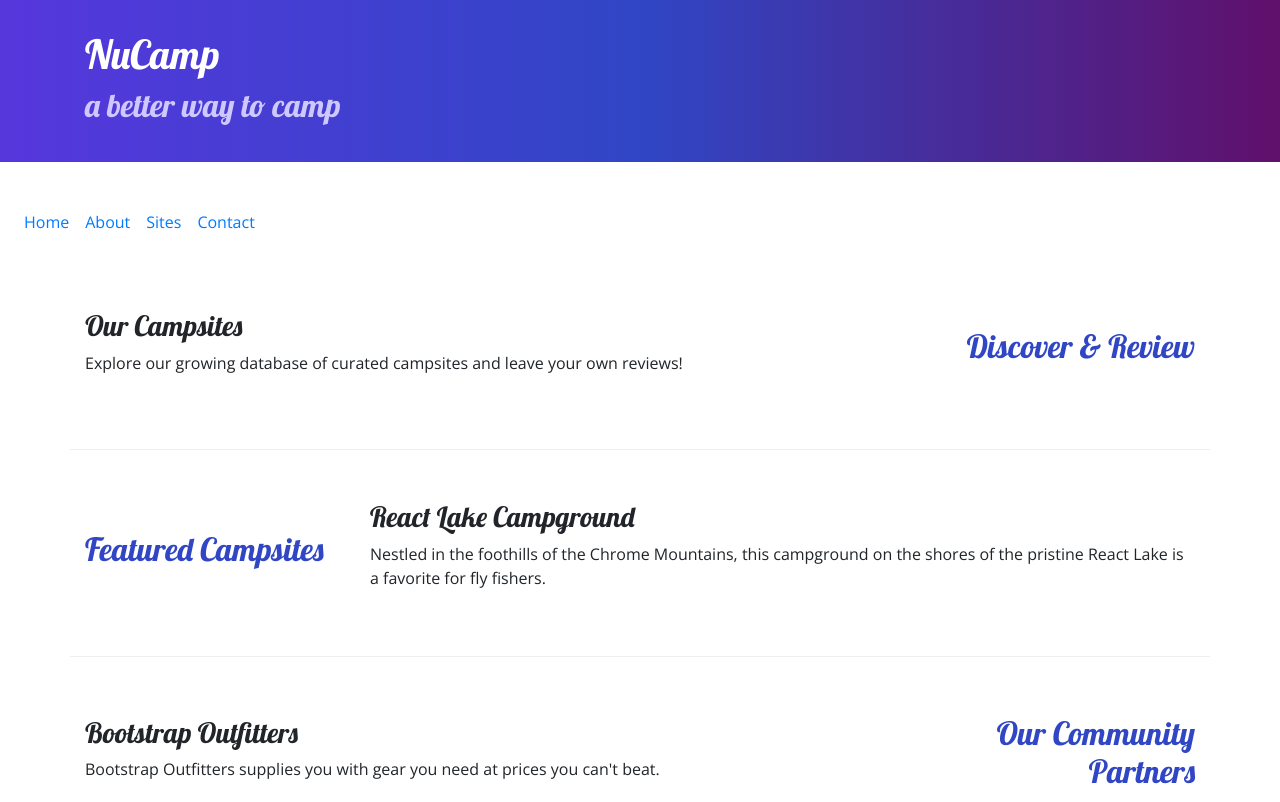
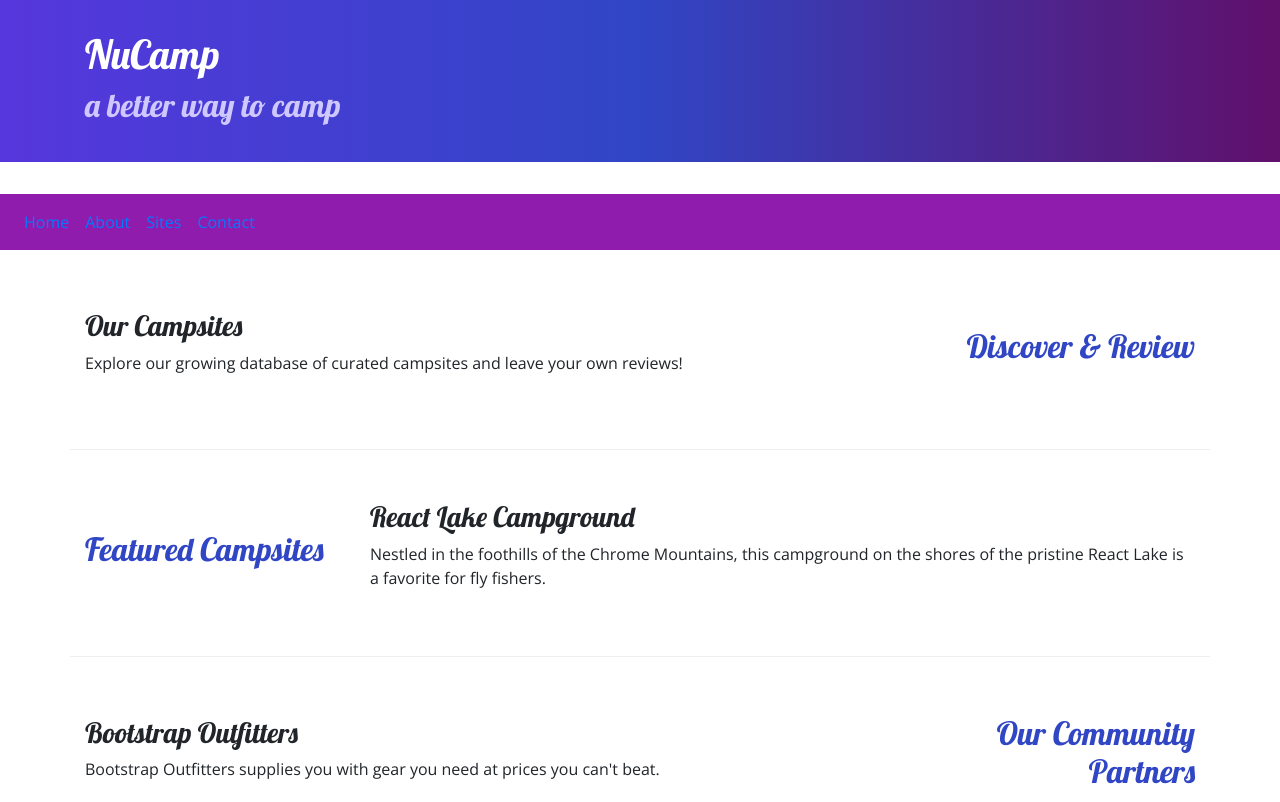
Before and after one commit to studiozandra/nucamp-bootstrap, a website: page index.html in a window 1280 px wide. Shown: the top 802 px of the page. Drawn offline with nearby package versions, Linux system fonts and the light colour scheme.

Commit message:
add nav bg color

```diff
--- a/css/styles.css
+++ b/css/styles.css
@@ -30,3 +30,7 @@ footer {
     border-bottom: 1px ridge;
     min-height: 200px;
 }
+
+.navbar {
+    background-color: #901CAD;
+}
```
